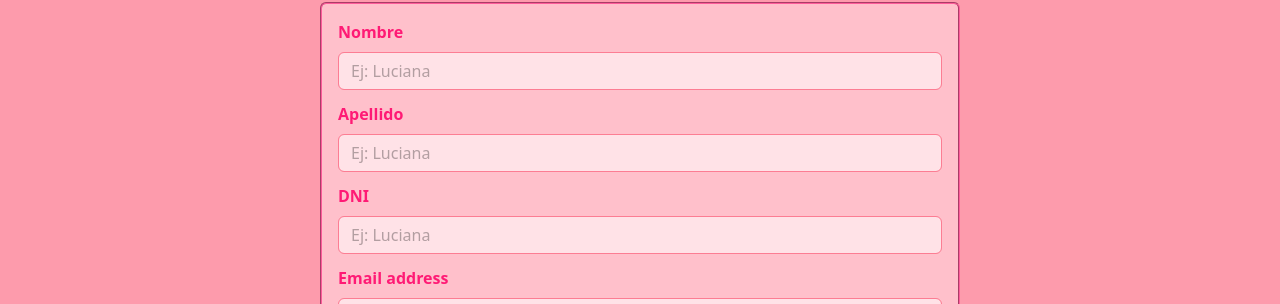
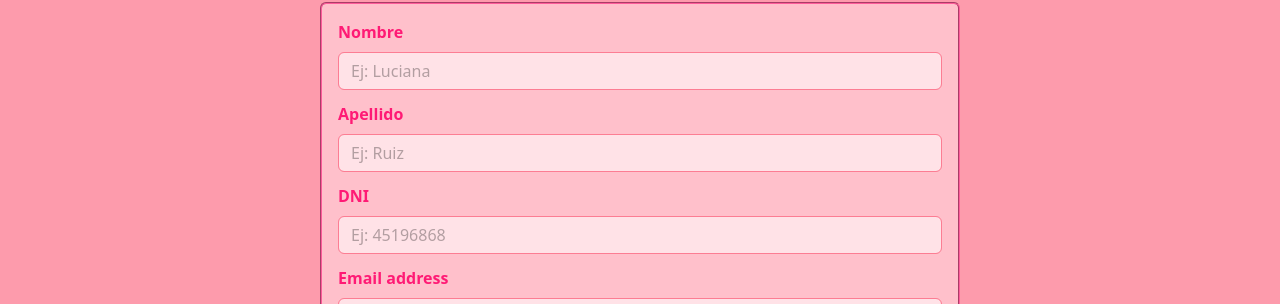
Before and after one commit to LuuRuiz17/tp6-ej8-React, a React (Vite) app: page / in a window 1280 px wide. Shown: the part 140-444 px from the top of the page. Built offline with nearby package versions, Linux system fonts and the light colour scheme.

Commit message:
Cambié los placeholders de los inputs

```diff
--- a/src/Formulario.jsx
+++ b/src/Formulario.jsx
@@ -48,8 +48,7 @@ const Formulario = () => {
             </Form.Text>
             <Form.Group className="mt-2 campoForm" controlId="formApellido">
                 <Form.Label className="label-color">Apellido</Form.Label>
-                <Form.Control className="input-color" type="text" placeholder="Ej: Luciana" {...register('inputApellido', {
-                    // required: 'El apellido es un campo obligatorio',
+                <Form.Control className="input-color" type="text" placeholder="Ej: Ruiz" {...register('inputApellido', {
                     minLength: {
                         value: 3,
                         message: 'El apellido debe tener como mínimo 3 caracteres.'
@@ -65,8 +64,7 @@ const Formulario = () => {
             </Form.Text>
             <Form.Group className="mt-2 campoForm" controlId="formDNI">
                 <Form.Label className="label-color">DNI</Form.Label>
-                <Form.Control className="input-color" type="number" placeholder="Ej: Luciana" {...register('inputDNI', {
-                    // required: 'El DNI es un campo obligatorio',
+                <Form.Control className="input-color" type="number" placeholder="Ej: 45196868" {...register('inputDNI', {
                     pattern: {
                         value: /^\d{7,8}$/,
                         message: 'Ingresa un DNI válido. Por ejemplo: 45196868'
@@ -79,7 +77,6 @@ const Formulario = () => {
             <Form.Group className="mt-2 campoForm" controlId="formEmail">
                 <Form.Label className="label-color">Email address</Form.Label>
                 <Form.Control className="input-color" type="email" placeholder="Ej: lucianaruiz.934@gmail.com" {...register('inputEmail', {
-                    // required: 'El correo es un campo obligatorio',
                     pattern: {
                         value: /^[^\s@]+@[^\s@]+\.[^\s@]+$/,
                         message: 'Ingresa un email válido. Por ejemplo: lucianaruiz.934@gmail.com'
```
